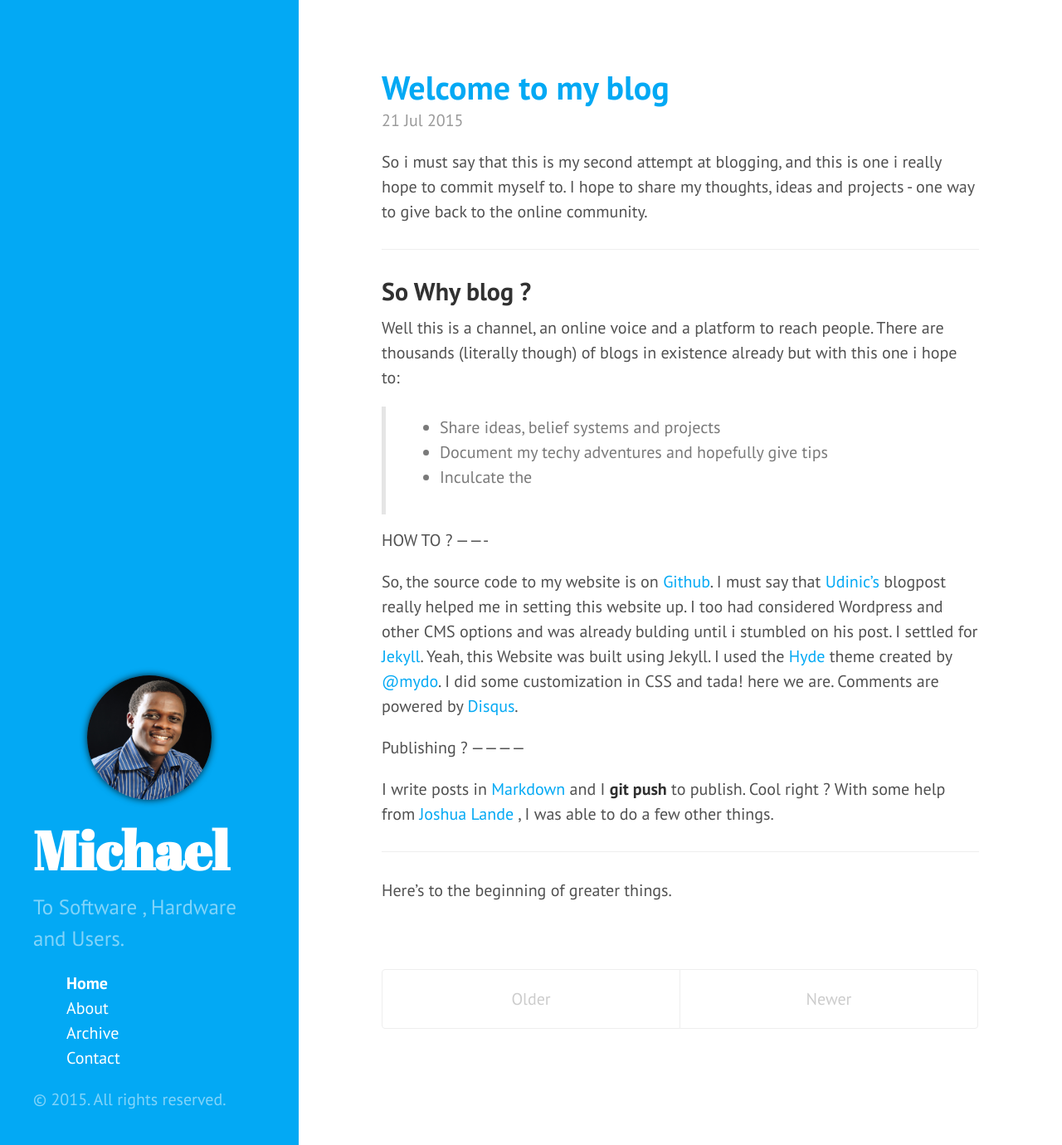
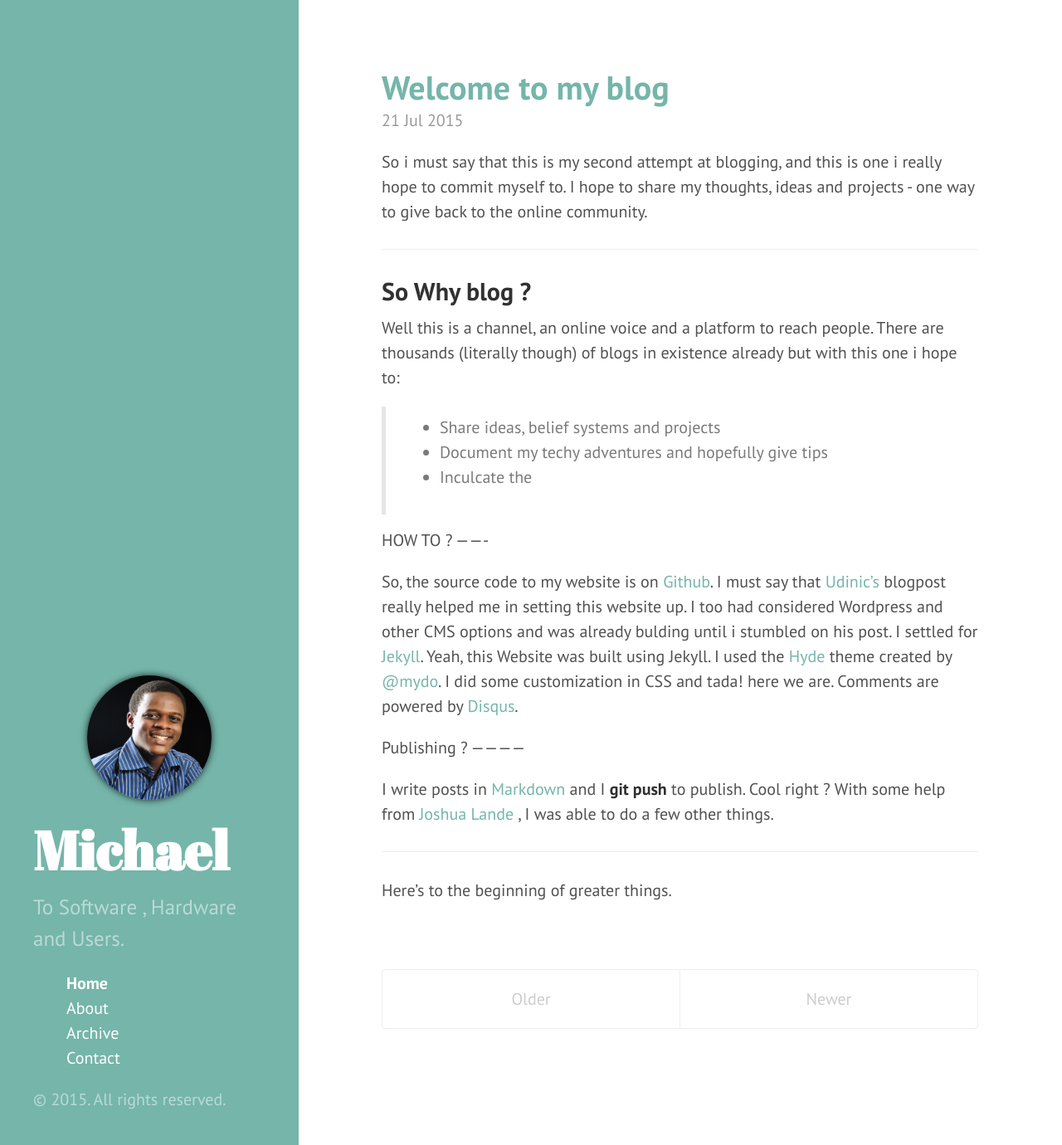
Before and after one commit to michaelokuboyejo/michaelokuboyejo.github.io, a Jekyll site: the page built from index.html, in a window 1280 px wide and 1380 px high. Shown: the whole window at 83% size. Built offline with Jekyll 4.4.1, drawn with Linux system fonts in a browser that asks for light colours; Markdown is read by kramdown in place of the engine named in the settings; the list of posts is cut into pages by our own code.

Commit message:
Changed the color to what it was previously. I corrected the About.md file and then changed the CNAME

```diff
--- a/CNAME
+++ b/CNAME
@@ -1 +1 @@
-hyde.getpoole.com
+michaelokuboyejo.github.io
--- a/public/css/hyde.css
+++ b/public/css/hyde.css
@@ -215,11 +215,11 @@ a.sidebar-nav-item:focus {
 
 /* Cyan */
 .theme-base-0c .sidebar {
-  background-color: #03a9f4;
+  background-color: #75b5aa;
 }
 .theme-base-0c .content a,
 .theme-base-0c .related-posts li a:hover {
-  color: #03a9f4;
+  color: #75b5aa;
 }
 
 /* Blue */
```
Also changed, not shown: about.md (+2 -2 lines).
